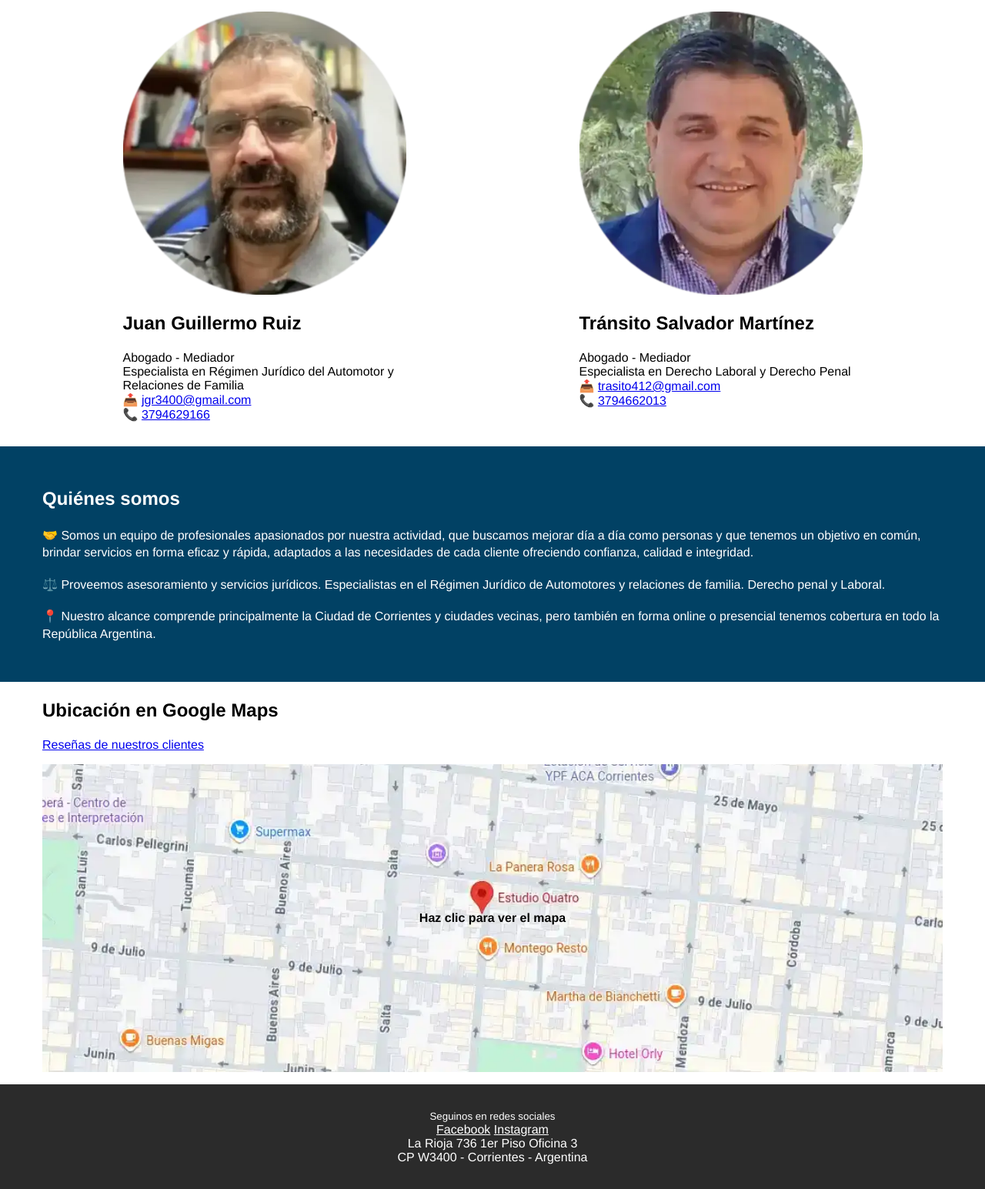
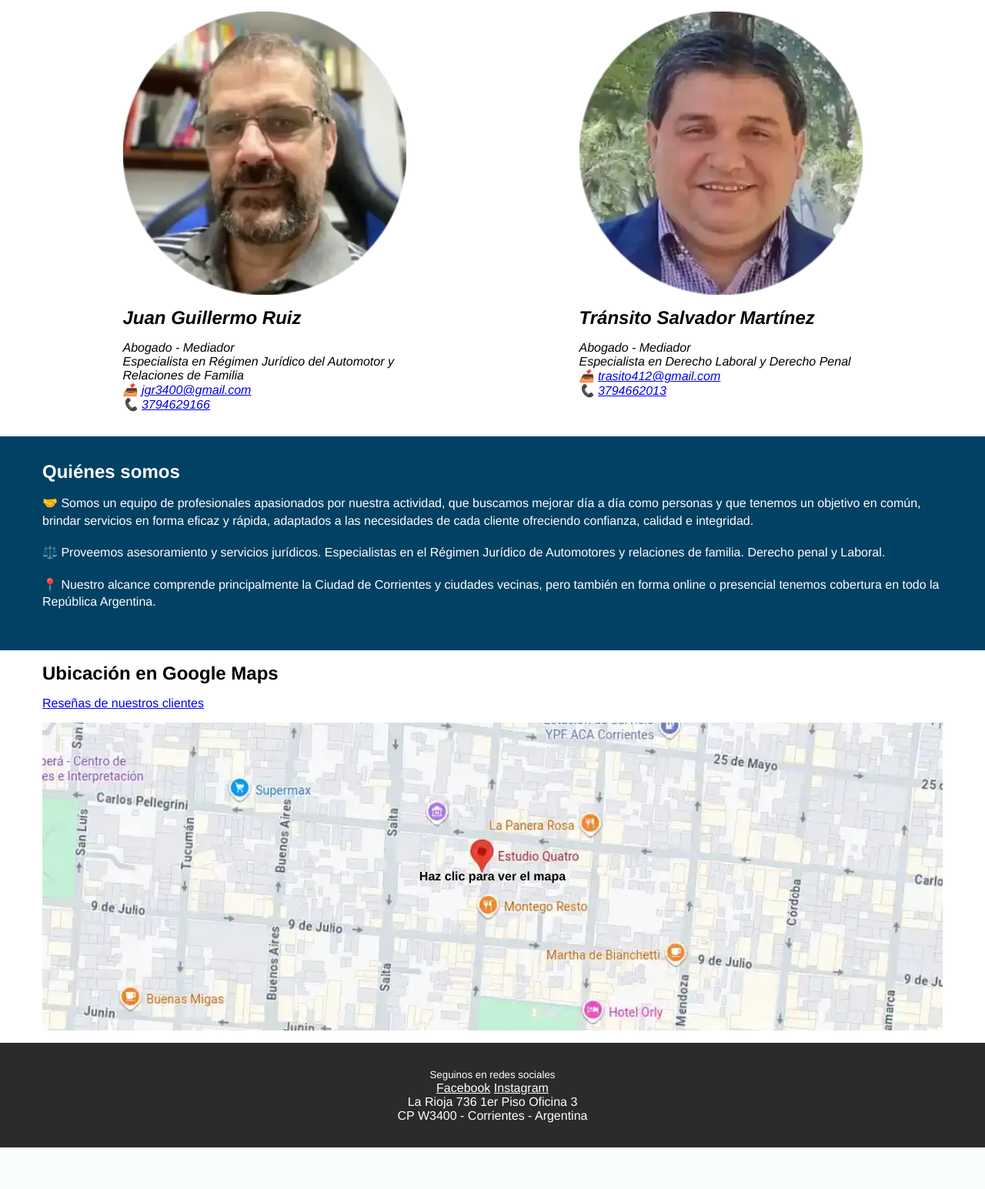
Before and after one commit to juanpabloruiz/quatro26, a PHP site: page /index.html in a window 1280 px wide. Shown: the part 185-1730 px from the top of the page at 77% size. After the commit the page ends 1676 px from the top, so only its background shows below. Run offline with PHP 8.4, Linux system fonts and the light colour scheme.

Commit message:
Margins modified

```diff
--- a/index.html
+++ b/index.html
@@ -74,30 +74,29 @@
 
     <!-- Team -->
     <div class="contenedor fila" id="equipo">
-        <div class="columna">
+        <address>
             <picture>
                 <source srcset="img/juan.webp" type="image/webp">
                 <img src="img/juan.jpg" fetchpriority=high width="525" height="525" alt="Juan Guillermo Ruiz">
             </picture>
             <h2>Juan Guillermo Ruiz</h2>
-            <p>Abogado - Mediador</p>
-            <p>Especialista en Régimen Jurídico del Automotor y Relaciones de Familia</p>
-            <p>📤 <a href="mailto:jgr3400@gmail.com">jgr3400@gmail.com</a></p>
-            <p>📞 <a href="tel:3794629166">3794629166</a></p>
-        </div>
+            Abogado - Mediador<br>
+            Especialista en Régimen Jurídico del Automotor y Relaciones de Familia<br>
+            📤 <a href="mailto:jgr3400@gmail.com">jgr3400@gmail.com</a><br>
+            📞 <a href="tel:3794629166">3794629166</a>
+        </address>
 
-        <div class="columna">
+        <address>
             <picture>
                 <source srcset="img/transito.webp" type="image/webp">
-                <img src="img/transito.jpg" fetchpriority=high width="525" height="525"
-                    alt="Tránsito Salvador Martínez">
+                <img src="img/transito.jpg" fetchpriority=high width="525" height="525" alt="Tránsito Salvador Martínez">
             </picture>
             <h2>Tránsito Salvador Martínez</h2>
-            <p>Abogado - Mediador</p>
-            <p>Especialista en Derecho Laboral y Derecho Penal</p>
-            <p>📤 <a href="mailto:trasito412@gmail.com">trasito412@gmail.com</a></p>
-            <p>📞 <a href="tel:3794662013">3794662013</a></p>
-        </div>
+            Abogado - Mediador<br>
+            Especialista en Derecho Laboral y Derecho Penal<br>
+            📤 <a href="mailto:trasito412@gmail.com">trasito412@gmail.com</a><br>
+            📞 <a href="tel:3794662013">3794662013</a>
+        </address>
     </div>
 
 
--- a/style.css
+++ b/style.css
@@ -4,16 +4,13 @@
     padding: 0
 }
 
-/* @font-face {
-    font-family: 'Oxygen';
-    font-display: swap;
-    src: url('../fonts/Oxygen-Regular.ttf') format('truetype');
-    font-weight: normal;
-    font-style: normal
-} */
-
 body {
     font: 16px Helvetica, Arial, Serif;
+}
+
+p {
+    line-height: 1.4rem;
+    margin-bottom: 1.2rem
 }
 
 footer {
@@ -28,7 +25,7 @@ footer a {
 }
 
 h2 {
-    margin: 1.4rem 0
+    margin: 0 0 1rem;
 }
 
 header {
@@ -40,18 +37,12 @@ header {
 }
 
 .somos {
-    /* font-size: 1.4rem; */
     background-color: #014164;
     color: #fff;
     display: flex;
     justify-content: center;
     align-items: center;
     padding: 1rem 1.4rem
-}
-
-.somos p {
-    line-height: 1.4rem;
-    margin-bottom: 1.2rem
 }
 
 header img {
@@ -66,19 +57,14 @@ header img {
     padding: 0 15px
 }
 
-.columna {
+address {
     margin: 0 auto;
     padding: 1rem;
     border-radius: .5rem;
     max-width: 400px
 }
-/*
-.columna p {
-    font-size: 1.4rem;
-    line-height: 2.2rem;
-}
-*/
-.columna img {
+
+address img {
     margin: 0 auto 1rem;
     width: 100%;
     height: auto;
```
